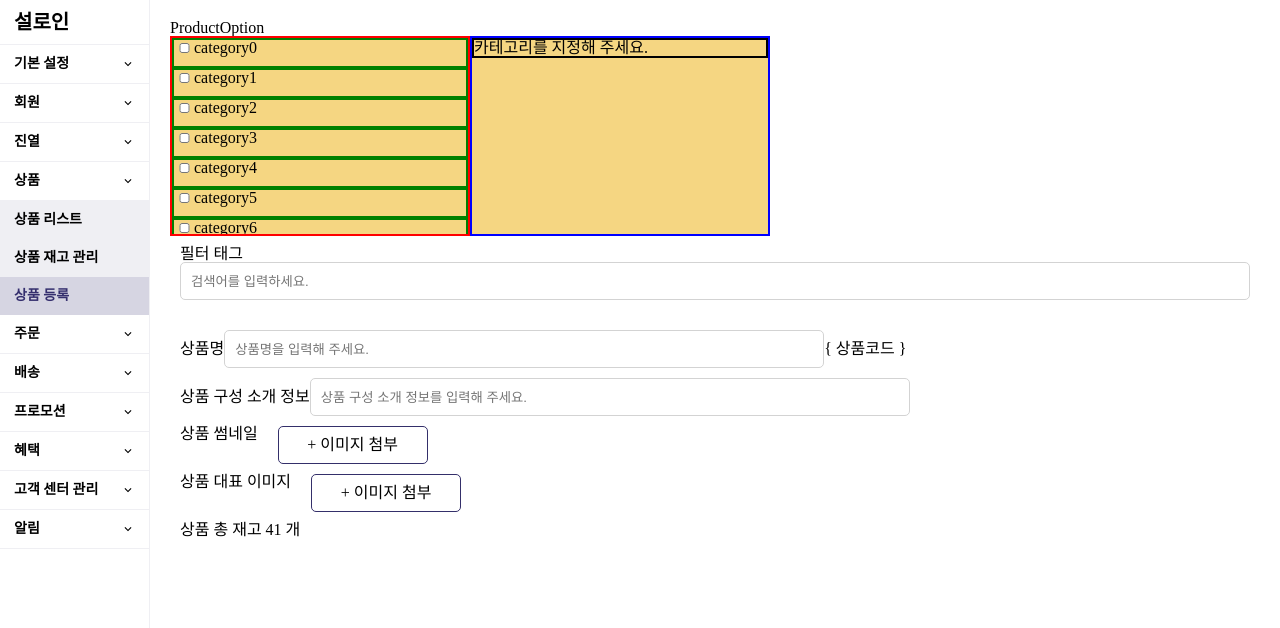
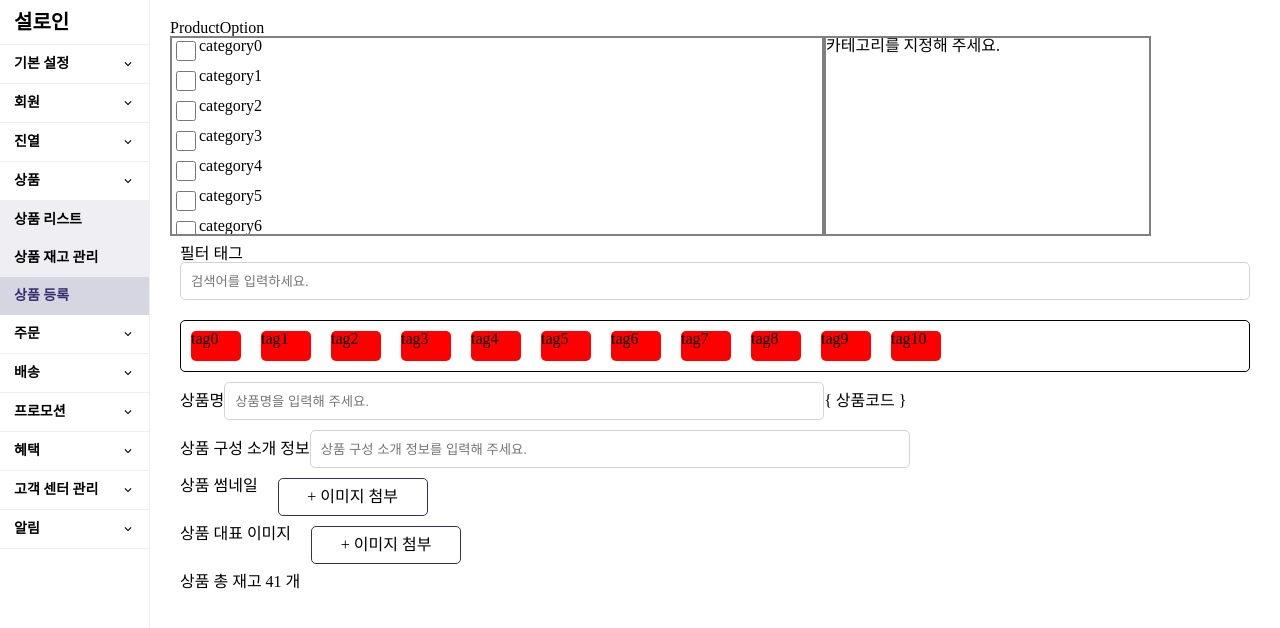
Before and after one commit to 2201infinity/adm_product_add, a React (Create React App) app: page / in a window 1280 px wide. Shown: the top 628 px of the page. Built offline with nearby package versions, Linux system fonts and the light colour scheme.

Commit message:
feat: 태그 필터링 기능 구현

```diff
--- a/src/components/common/Button.js
+++ b/src/components/common/Button.js
@@ -17,7 +17,7 @@ const StyledButton = styled.button`
   font-size: var(--button-font-size, 1rem);
   padding: var(--button-padding, 12px 16px);
   border-radius: var(--button-radius, 8px);
-  background: #150754;
+  background: var(--button-bg-color, #150754);
   color: var(--button-color, #ffffff);
 
   &:active,
--- a/src/components/common/Category.js
+++ b/src/components/common/Category.js
@@ -38,7 +38,8 @@ function Category() {
           <CategoryItem key={`category_list${item.id}`}>
             <Input
               onChange={() => onChange(item.id)}
-              height="10"
+              height="20"
+              width="20"
               type="checkbox"
               value={item.name}
               checked={item.checked}
@@ -54,8 +55,8 @@ function Category() {
             {item.checked && (
               <SelectedCategory>
                 {item.name}
-                <Button size="sm" onClick={() => onDelete(item.id)}>
-                  x
+                <Button size="xm" onClick={() => onDelete(item.id)}>
+                  X
                 </Button>
               </SelectedCategory>
             )}
@@ -70,30 +71,33 @@ const Box = styled.div`
 `;
 
 const CategoryList = styled.div`
-  border: 2px solid red;
-  width: 300px;
+  width: 60%;
   height: 200px;
-  background-color: #f5d682;
   overflow-y: scroll;
+  border: 2px solid grey;
 `;
 const CategoryItem = styled.div`
-  border: 2px solid green;
+  display: flex;
   height: 30px;
 `;
 const SelectedCategoryList = styled.div`
-  border: 2px solid blue;
-  width: 300px;
+  border: 2px solid grey;
+  width: 30%;
   height: 200px;
   overflow-y: scroll;
-  background-color: #f5d682;
 `;
 const SelectedCategory = styled.div`
-  border: 2px solid purple;
   height: 30px;
+  background: #e8eaf6;
+  margin: 5px;
+  width: 80%;
+  display: flex;
+  align-items: center;
+  justify-content: center;
+  border-radius: 5px;
+  border: 1px solid #3f51b5;
 `;
 
-const BeforeSelectCategory = styled.div`
-  border: 2px solid black;
-`;
+const BeforeSelectCategory = styled.div``;
 
 export default Category;
--- a/src/components/common/FilterTag.js
+++ b/src/components/common/FilterTag.js
@@ -1,8 +1,8 @@
+import React, { useEffect } from "react";
 import { useState } from "react";
 import styled from "styled-components";
 import Input from "components/common/Input";
 import Button from "components/common/Button";
-import React from "react";
 
 const tags = [
   { id: "0", name: "tag0", checked: false },
@@ -21,6 +21,7 @@ const tags = [
 function FilterTag() {
   const [tagList, setTagList] = useState(tags);
   const [focusOn, setFocusOn] = useState(false);
+  const [query, setQuery] = useState("");
 
   const onToggleChecked = (id) => {
     setTagList((prev) =>
@@ -37,10 +38,32 @@ function FilterTag() {
   const onFocusInput = () => {
     setFocusOn((prev) => !prev);
   };
+
+  const onChange = (e) => {
+    setQuery(e.target.value);
+  };
+
+  const filterItems = (items, query) => {
+    query = query.toLowerCase();
+    return items.filter((item) =>
+      item.name.split(" ").some((word) => word.toLowerCase().startsWith(query))
+    );
+  };
+  const searchResult = filterItems(tags, query);
+
+  useEffect(() => {
+    console.log(query);
+  }, [query]);
   return (
     <FilterBox>
       <span>필터 태그</span>
-      <Input onClick={onFocusInput} placeholder="검색어를 입력하세요." />
+      <Input
+        value={query}
+        onChange={onChange}
+        onClick={onFocusInput}
+        placeholder="검색어를 입력하세요."
+      />
+
       {focusOn && <span>지정된 필터 태그</span>}
       <SelectedTagList>
         {tagList.map((item) => (
@@ -57,7 +80,13 @@ function FilterTag() {
         ))}
       </SelectedTagList>
 
-      {focusOn && (
+      <List>
+        {searchResult.map((tag) => (
+          <Tag>{tag.name}</Tag>
+        ))}
+      </List>
+
+      {!searchResult && focusOn && (
         <TagList>
           {tags.map((item) => (
             <React.Fragment key={`tag_list${item.id}`}>
@@ -107,3 +136,8 @@ const SelectedTag = styled.div`
   border: 1px solid;
   border-radius: 5px;
 `;
+const List = styled.div`
+  border: 1px solid;
+  border-radius: 5px;
+  display: flex;
+`;
--- a/src/components/common/ImageNameButton.js
+++ b/src/components/common/ImageNameButton.js
@@ -1,6 +1,6 @@
-import { useCallback, useEffect, useRef, useState } from 'react';
-import styled from 'styled-components';
-import theme from 'styles/theme';
+import { useCallback, useEffect, useRef, useState } from "react";
+import styled from "styled-components";
+import theme from "styles/theme";
 
 export const ImageNameButton = ({ inputId, isMultiple }) => {
   const [imageFileNames, setImageFileNames] = useState([]);
@@ -21,7 +21,7 @@ export const ImageNameButton = ({ inputId, isMultiple }) => {
   );
 
   const onClickRemoveButton = (e) => {
-    inputValue.current.value = '';
+    inputValue.current.value = "";
     setIsShow(false);
     isMultiple &&
       setImageFileNames(
@@ -29,9 +29,9 @@ export const ImageNameButton = ({ inputId, isMultiple }) => {
       );
   };
 
-  useEffect(() => {
-    console.log(imageFileNames);
-  }, [imageFileNames]);
+  // useEffect(() => {
+  //   console.log(imageFileNames);
+  // }, [imageFileNames]);
 
   return (
     <Container>
--- a/src/styles/theme.js
+++ b/src/styles/theme.js
@@ -9,6 +9,13 @@ const colors = {
 };
 
 const sizes = {
+  xm: css`
+    --button-font-size: 10px;
+    --button-padding: 4px 8px;
+    --button-radius: 3px;
+    --button-bg-color: transparent;
+    --button-color: "#342F6A";
+  `,
   sm: css`
     --button-font-size: 14px;
     --button-padding: 8px 12px;
```
